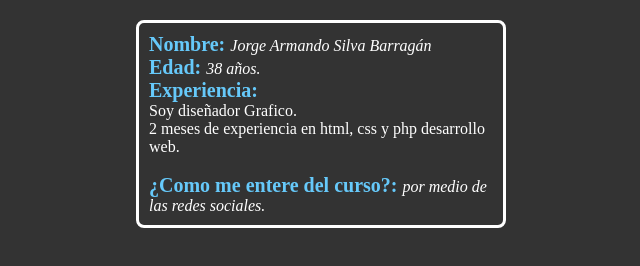
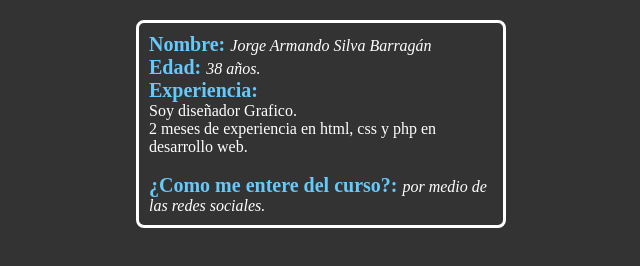
Before and after one commit to JorgeArmandoSB/configuracion_25_08_2022, a plain HTML site: page index.html in a window 1280 px wide. Shown: the whole page, without its empty margins (319-959 px from the left). Drawn offline with Linux system fonts and the light colour scheme.

Commit message:
cambios html

```diff
--- a/index.html
+++ b/index.html
@@ -12,7 +12,7 @@
     <div>
         <b>Nombre: </b><em>Jorge Armando Silva Barragán</em> <br>
         <b>Edad: </b><em>38 años.</em> <br>
-        <b>Experiencia: </b> <p>Soy diseñador Grafico. <br> 2 meses de experiencia en html, css y php desarrollo web.</p> <br>
+        <b>Experiencia: </b> <p>Soy diseñador Grafico. <br> 2 meses de experiencia en html, css y php en desarrollo web.</p> <br>
         <b>¿Como me entere del curso?: </b><em>por medio de las redes sociales.</em> <br>
     </div>
 </body>
```
